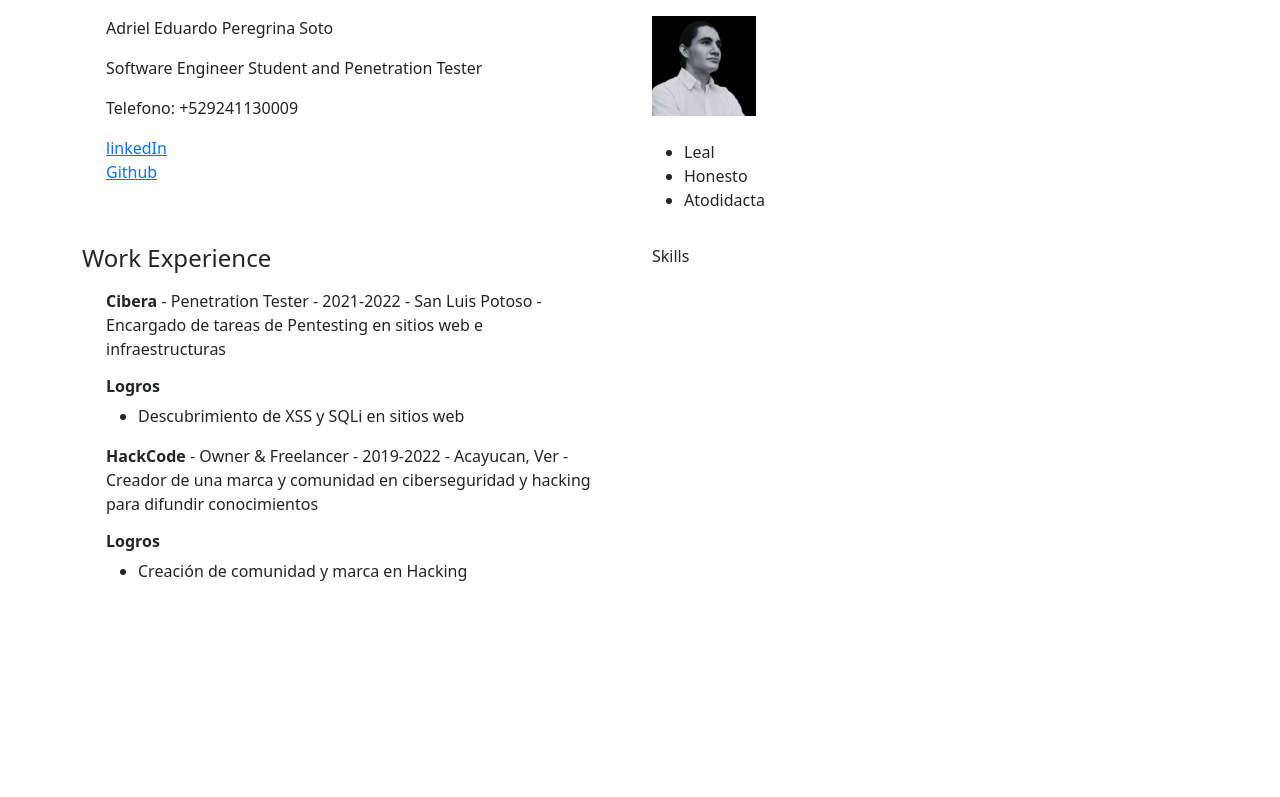
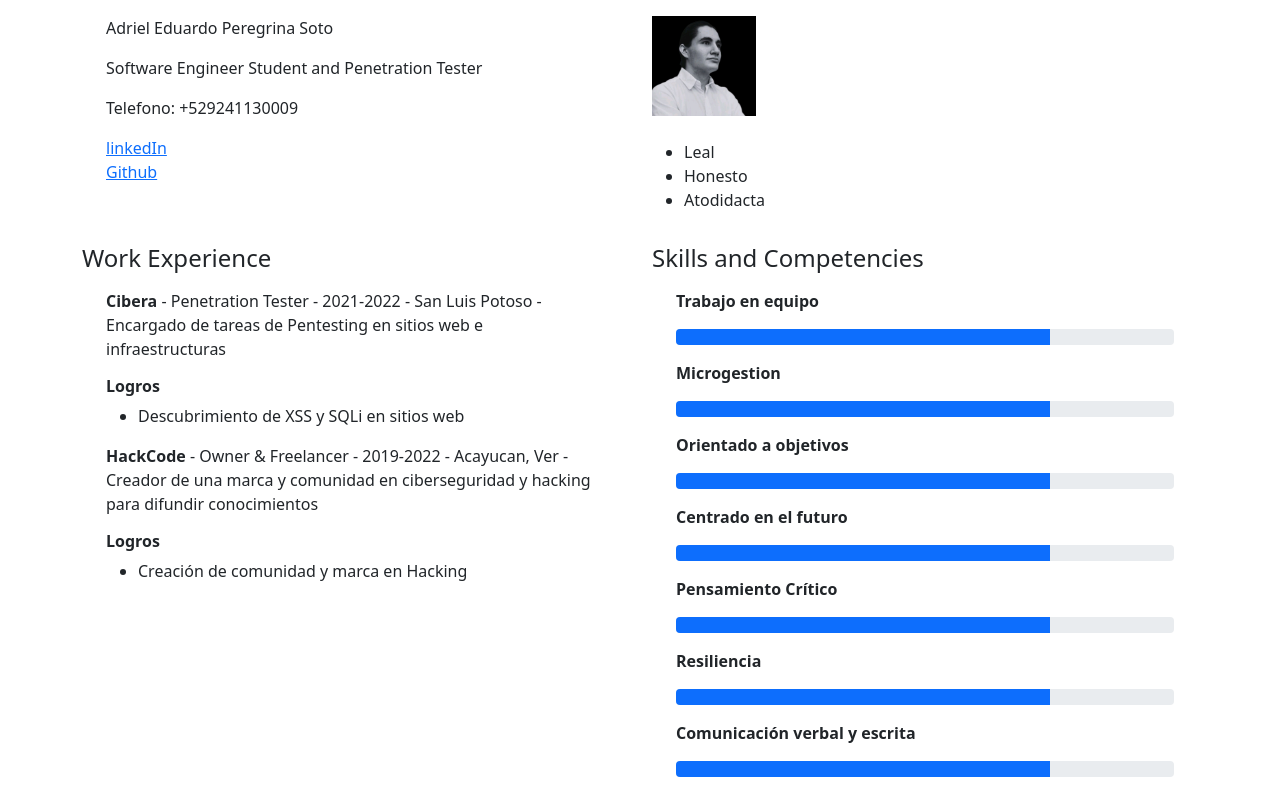
Before and after one commit to Adpsec/adpsec.github.io, an Angular app: page / in a window 1280 px wide. Shown: the top 797 px of the page. Built offline with nearby package versions, Linux system fonts and the light colour scheme.

Commit message:
Creación y configuración del componene skills-cv close #10

```diff
--- a/src/app/app.component.html
+++ b/src/app/app.component.html
@@ -19,7 +19,9 @@
           <div class="col">
             <app-work-exerience-cv></app-work-exerience-cv>
           </div>
-          <div class="col">Skills</div>
+          <div class="col">
+            <app-skills-cv></app-skills-cv>
+          </div>
         </div>
       </div>
     </header>
--- a/src/app/components/skills-cv/skills-cv.component.html
+++ b/src/app/components/skills-cv/skills-cv.component.html
@@ -1 +1,11 @@
-<p>skills-cv works!</p>
+<h4>Skills and Competencies</h4>
+<div class="container" *ngFor="let skill of skills">
+    <div class="row" class="my-3">
+      <div class="col-md">
+        <p><b>{{skill.element}}</b></p>
+        <div class="progress">
+            <div class="progress-bar w-75" role="progressbar" aria-valuenow="75" aria-valuemin="0" aria-valuemax="100"></div>
+        </div>
+      </div>
+    </div>
+  </div>
--- a/src/app/components/skills-cv/skills-cv.component.ts
+++ b/src/app/components/skills-cv/skills-cv.component.ts
@@ -7,9 +7,62 @@ import { Component, OnInit } from '@angular/core';
 })
 export class SkillsCvComponent implements OnInit {
 
+  skills : Array<any> = [];
   constructor() { }
 
   ngOnInit(): void {
+
+    let sk = {
+      element: "Trabajo en equipo",
+
+    };
+    let sk1 = {
+      element: "Microgestion",
+
+    };
+    let sk2 = {
+      element: "Orientado a objetivos",
+
+    };
+    let sk3 = {
+      element: "Centrado en el futuro",
+
+    };
+    let sk4 = {
+      element: "Pensamiento Crítico",
+
+    };
+    let sk5 = {
+      element: "Resiliencia",
+
+    };
+    let sk6 = {
+      element: " Comunicación verbal y escrita",
+
+    };
+    let sk7 = {
+      element: "Liderazgo",
+
+    };
+    let sk8 = {
+      element: "Creatividad",
+
+    };
+    let sk9 = {
+      element: "Disposición de tiempo",
+
+    };
+    this.skills.push(sk);
+    this.skills.push(sk1);
+    this.skills.push(sk2);
+    this.skills.push(sk3);
+    this.skills.push(sk4);
+    this.skills.push(sk5);
+    this.skills.push(sk6);
+    this.skills.push(sk7);
+    this.skills.push(sk8);
+    this.skills.push(sk9);
+
   }
 
 }
```
Also changed, not shown: 1 other file (tests, documents, lock files or other folders).
